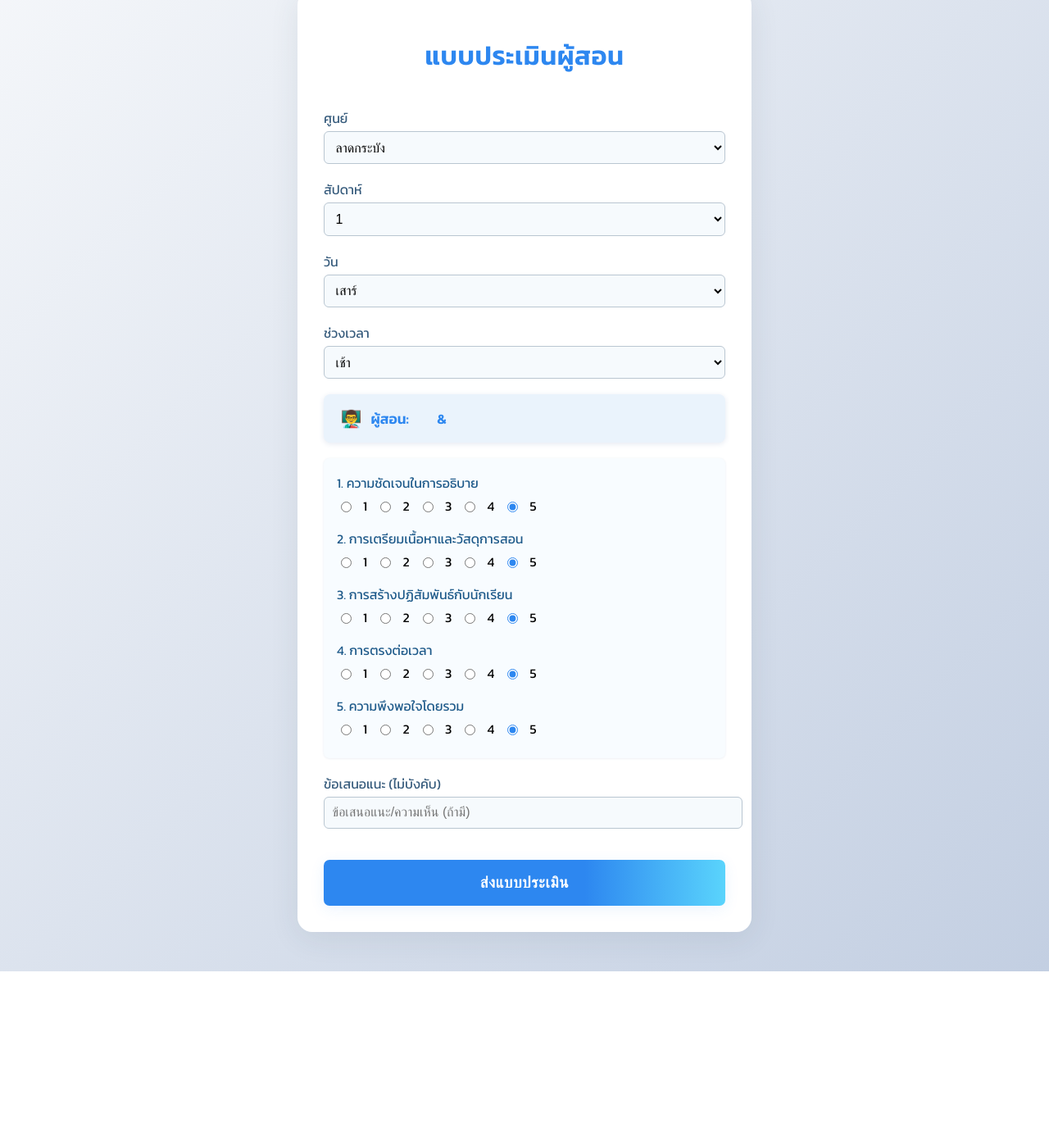
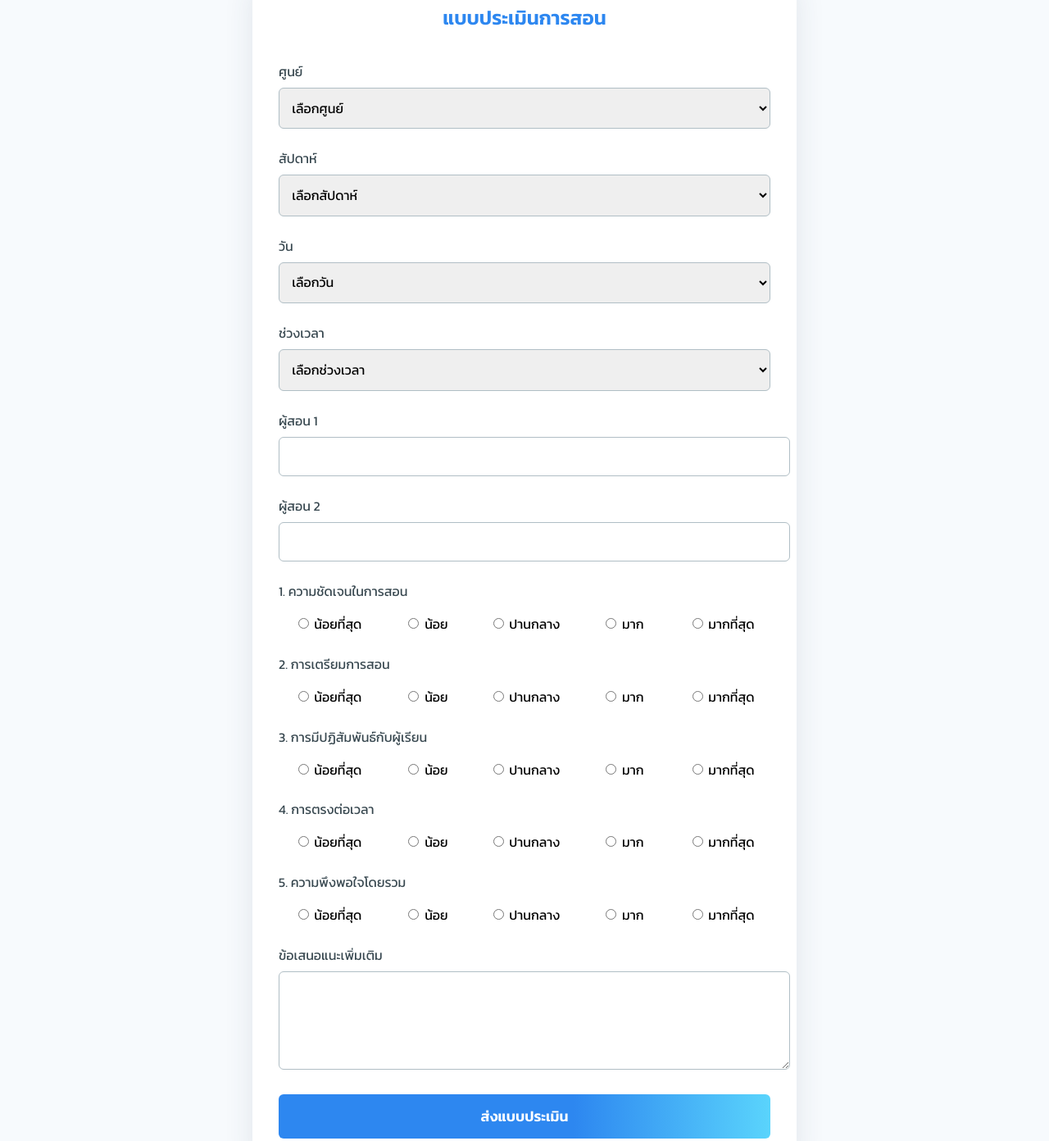
Before and after one commit to techit45/TestTeach, a plain HTML site: page student-evaluation.html in a window 1280 px wide. Shown: the part 60-1452 px from the top of the page at 82% size. Before the commit the page ends 1245 px from the top, so only its background shows below. Drawn offline with Linux system fonts and the light colour scheme; no server answers.

Commit message:
student-evaluation.html

```diff
--- a/student-evaluation.html
+++ b/student-evaluation.html
@@ -2,345 +2,390 @@
 <html lang="th">
 <head>
   <meta charset="UTF-8">
-  <title>แบบประเมินผู้สอน (นักเรียน)</title>
+  <title>แบบประเมินการสอน</title>
   <meta name="viewport" content="width=device-width, initial-scale=1">
   <style>
     @import url('https://fonts.googleapis.com/css2?family=Kanit:wght@400;600&display=swap');
     body {
       font-family: 'Kanit', Tahoma, Arial, sans-serif;
+      background: #f7fafd;
       margin: 0;
-      background: linear-gradient(135deg, #f5f7fa 0%, #c3cfe2 100%);
       min-height: 100vh;
     }
     .container {
-      max-width: 490px;
-      margin: 3em auto;
       background: #fff;
+      padding: 2em;
       border-radius: 18px;
-      box-shadow: 0 8px 36px rgba(44, 62, 80, 0.09);
-      padding: 2.5em 2em 2em 2em;
-      position:relative;
+      max-width: 600px;
+      margin: 2em auto;
+      box-shadow: 0 8px 36px rgba(44, 62, 80, 0.11);
     }
     h2 {
       text-align: center;
-      font-weight: 600;
       color: #2d87f0;
-      margin-top: 0.5em;
-      margin-bottom: 1.25em;
-      letter-spacing: 0.5px;
-      font-size: 2em;
+      margin-top: 0;
+      margin-bottom: 1.5em;
+    }
+    .form-group {
+      margin-bottom: 1.5em;
     }
     label {
       display: block;
-      margin-top: 1.2em;
+      margin-bottom: 0.5em;
+      color: #37474f;
       font-weight: 500;
-      color: #365b7c;
     }
-    select, input[type="number"], input[type="text"] {
+    select, input[type="text"], textarea {
       width: 100%;
-      padding: 0.6em;
+      padding: 0.7em;
+      border: 1.5px solid #b0bec5;
       border-radius: 6px;
-      border: 1.5px solid #b9c6d1;
-      margin-top: 0.25em;
       font-size: 1em;
-      background: #f6fafd;
-      transition: border 0.2s;
+      font-family: inherit;
     }
-    select:focus, input[type="number"]:focus, input[type="text"]:focus {
-      border: 1.5px solid #2d87f0;
+    select:focus, input[type="text"]:focus, textarea:focus {
       outline: none;
-      background: #eef4fb;
+      border-color: #2d87f0;
+      background: #e3f2fd;
     }
-    .instructor-block {
-      margin-top: 1.1em;
-      font-size: 1.08em;
-      color: #2d87f0;
-      background: #eaf3fc;
-      padding: 0.8em 1em 0.8em 1.2em;
-      border-radius: 8px;
-      box-shadow: 0 1.5px 7px #e5e9f2;
-      font-weight: 600;
+    .rating-group {
       display: flex;
-      align-items: center;
-      gap: 0.4em;
-      margin-bottom: 1.1em;
+      justify-content: space-between;
+      margin: 1em 0;
     }
-    .instructor-block .icon {
-      font-size: 1.19em;
-      margin-right: 0.2em;
-      color: #155fa0;
+    .rating-option {
+      flex: 1;
+      text-align: center;
     }
-    .score-group {
-      margin-top: 1.1em;
-      background: #f8fcff;
-      border-radius: 7px;
-      padding: 1.1em 1em 0.5em 1em;
-      box-shadow: 0 0.5px 3px #e9ecf2;
-    }
-    .score-label {
-      margin-bottom: 0.25em;
-      color: #1e5a8a;
-      font-size: 1em;
-    }
-    .star-select {
-      margin: 0.2em 0 1em 0;
-      display: flex;
-      gap: 0.7em;
-      align-items: center;
-    }
-    .star-select input[type="radio"] {
-      accent-color: #2d87f0;
-      margin-right: 0.22em;
+    .rating-option input {
+      margin-bottom: 0.5em;
     }
     button[type="submit"] {
       width: 100%;
-      margin-top: 2.05em;
-      padding: 0.9em 1.5em;
+      padding: 0.8em;
+      background: linear-gradient(90deg,#2d87f0 60%,#5ad4fc 100%);
+      color: white;
       border: none;
-      border-radius: 7px;
-      background: linear-gradient(90deg, #2d87f0 65%, #5ad4fc 100%);
-      color: #fff;
-      font-size: 1.17em;
+      border-radius: 6px;
+      font-size: 1.1em;
+      cursor: pointer;
+      font-family: inherit;
       font-weight: 600;
-      cursor: pointer;
-      box-shadow: 0 4px 18px rgba(45,135,240,0.09);
-      transition: background 0.17s, transform 0.1s;
-      letter-spacing: 0.7px;
     }
-    button[type="submit"]:hover {
-      background: linear-gradient(90deg, #2568bb 60%, #34b6e9 100%);
-      transform: translateY(-2px) scale(1.03);
-    }
-    .thanks {
-      text-align: center;
-      font-size: 1.5em;
-      color: #36ab5f;
-      font-weight: 600;
-      margin-top: 3em;
-      animation: fadeIn 0.7s;
+    button[type="submit"]:disabled {
+      background: #b0bec5;
+      cursor: not-allowed;
     }
     .error-msg {
       color: #d32f2f;
       background: #ffeaea;
       border: 1px solid #ef9a9a;
-      padding: 1em 1em 1em 1.7em;
+      padding: 1em;
       border-radius: 7px;
-      margin-top: 1.2em;
-      font-size: 1em;
-      font-weight: 500;
+      margin-top: 1em;
       display: none;
     }
-    @keyframes fadeIn {
-      from { opacity: 0; transform: scale(0.97);}
-      to { opacity: 1;}
+    .success-msg {
+      text-align: center;
+      font-size: 1.2em;
+      color: #43a047;
+      margin-top: 2em;
+      font-weight: 600;
+      display: none;
     }
-    @media (max-width: 600px) {
-      .container { padding: 1.2em 0.4em 1.8em 0.4em;}
-      h2 { font-size: 1.25em; }
+    @media (max-width: 480px) {
+      .container {
+        margin: 1em;
+        padding: 1.5em;
+      }
+      .rating-group {
+        flex-direction: column;
+        gap: 0.5em;
+      }
+      .rating-option {
+        display: flex;
+        align-items: center;
+        gap: 1em;
+      }
+      .rating-option input {
+        margin: 0;
+      }
     }
   </style>
 </head>
 <body>
   <div class="container">
-    <h2>แบบประเมินผู้สอน</h2>
-    <form id="evalForm" autocomplete="off">
-      <label>ศูนย์
-        <select name="center" id="center" required>
-          <option>ลาดกระบัง</option>
-          <option>บางพลัด</option>
-          <option>ระยอง</option>
-          <option>ศรีราชา</option>
+    <h2>แบบประเมินการสอน</h2>
+    <form id="evaluationForm">
+      <div class="form-group">
+        <label for="center">ศูนย์</label>
+        <select id="center" required>
+          <option value="">เลือกศูนย์</option>
         </select>
-      </label>
-      <label>สัปดาห์
-        <select name="week" id="week" required>
-          <option value="1">1</option>
-          <option value="2">2</option>
-          <option value="3">3</option>
-          <option value="4">4</option>
-          <option value="5">5</option>
-          <option value="6">6</option>
-          <option value="7">7</option>
-          <option value="8">8</option>
+      </div>
+
+      <div class="form-group">
+        <label for="week">สัปดาห์</label>
+        <select id="week" required>
+          <option value="">เลือกสัปดาห์</option>
         </select>
-      </label>
-      <label>วัน
-        <select name="day" id="day" required>
-          <option value="เสาร์">เสาร์</option>
-          <option value="อาทิตย์">อาทิตย์</option>
+      </div>
+
+      <div class="form-group">
+        <label for="day">วัน</label>
+        <select id="day" required>
+          <option value="">เลือกวัน</option>
         </select>
-      </label>
-      <label>ช่วงเวลา
-        <select name="period" id="period" required>
-          <option value="เช้า">เช้า</option>
-          <option value="บ่าย">บ่าย</option>
+      </div>
+
+      <div class="form-group">
+        <label for="period">ช่วงเวลา</label>
+        <select id="period" required>
+          <option value="">เลือกช่วงเวลา</option>
         </select>
-      </label>
-      <div class="instructor-block">
-        <span class="icon">👨‍🏫</span>
-        ผู้สอน:
-        <span id="instructorName1" style="margin-left:0.7em"></span>
-        <span style="margin: 0 0.5em;">&</span>
-        <span id="instructorName2"></span>
       </div>
-      <div class="score-group">
-        <div class="score-label">1. ความชัดเจนในการอธิบาย</div>
-        <div class="star-select">
-          <input type="radio" name="clarity" value="1" required> 1
-          <input type="radio" name="clarity" value="2"> 2
-          <input type="radio" name="clarity" value="3"> 3
-          <input type="radio" name="clarity" value="4"> 4
-          <input type="radio" name="clarity" value="5" checked> 5
-        </div>
-        <div class="score-label">2. การเตรียมเนื้อหาและวัสดุการสอน</div>
-        <div class="star-select">
-          <input type="radio" name="preparation" value="1" required> 1
-          <input type="radio" name="preparation" value="2"> 2
-          <input type="radio" name="preparation" value="3"> 3
-          <input type="radio" name="preparation" value="4"> 4
-          <input type="radio" name="preparation" value="5" checked> 5
-        </div>
-        <div class="score-label">3. การสร้างปฏิสัมพันธ์กับนักเรียน</div>
-        <div class="star-select">
-          <input type="radio" name="interaction" value="1" required> 1
-          <input type="radio" name="interaction" value="2"> 2
-          <input type="radio" name="interaction" value="3"> 3
-          <input type="radio" name="interaction" value="4"> 4
-          <input type="radio" name="interaction" value="5" checked> 5
-        </div>
-        <div class="score-label">4. การตรงต่อเวลา</div>
-        <div class="star-select">
-          <input type="radio" name="punctuality" value="1" required> 1
-          <input type="radio" name="punctuality" value="2"> 2
-          <input type="radio" name="punctuality" value="3"> 3
-          <input type="radio" name="punctuality" value="4"> 4
-          <input type="radio" name="punctuality" value="5" checked> 5
-        </div>
-        <div class="score-label">5. ความพึงพอใจโดยรวม</div>
-        <div class="star-select">
-          <input type="radio" name="satisfaction" value="1" required> 1
-          <input type="radio" name="satisfaction" value="2"> 2
-          <input type="radio" name="satisfaction" value="3"> 3
-          <input type="radio" name="satisfaction" value="4"> 4
-          <input type="radio" name="satisfaction" value="5" checked> 5
+
+      <div class="form-group">
+        <label>ผู้สอน 1</label>
+        <input type="text" id="instructor1" readonly>
+      </div>
+
+      <div class="form-group">
+        <label>ผู้สอน 2</label>
+        <input type="text" id="instructor2" readonly>
+      </div>
+
+      <div class="form-group">
+        <label>1. ความชัดเจนในการสอน</label>
+        <div class="rating-group">
+          <div class="rating-option">
+            <input type="radio" name="clarity" value="1" required>
+            <span>น้อยที่สุด</span>
+          </div>
+          <div class="rating-option">
+            <input type="radio" name="clarity" value="2">
+            <span>น้อย</span>
+          </div>
+          <div class="rating-option">
+            <input type="radio" name="clarity" value="3">
+            <span>ปานกลาง</span>
+          </div>
+          <div class="rating-option">
+            <input type="radio" name="clarity" value="4">
+            <span>มาก</span>
+          </div>
+          <div class="rating-option">
+            <input type="radio" name="clarity" value="5">
+            <span>มากที่สุด</span>
+          </div>
         </div>
       </div>
-      <label>ข้อเสนอแนะ (ไม่บังคับ)
-        <input type="text" name="comment" id="commentInput" maxlength="300" placeholder="ข้อเสนอแนะ/ความเห็น (ถ้ามี)">
-      </label>
-      <div class="error-msg" id="errorMsg"></div>
-      <button type="submit" id="submitBtn">ส่งแบบประเมิน</button>
+
+      <div class="form-group">
+        <label>2. การเตรียมการสอน</label>
+        <div class="rating-group">
+          <div class="rating-option">
+            <input type="radio" name="preparation" value="1" required>
+            <span>น้อยที่สุด</span>
+          </div>
+          <div class="rating-option">
+            <input type="radio" name="preparation" value="2">
+            <span>น้อย</span>
+          </div>
+          <div class="rating-option">
+            <input type="radio" name="preparation" value="3">
+            <span>ปานกลาง</span>
+          </div>
+          <div class="rating-option">
+            <input type="radio" name="preparation" value="4">
+            <span>มาก</span>
+          </div>
+          <div class="rating-option">
+            <input type="radio" name="preparation" value="5">
+            <span>มากที่สุด</span>
+          </div>
+        </div>
+      </div>
+
+      <div class="form-group">
+        <label>3. การมีปฏิสัมพันธ์กับผู้เรียน</label>
+        <div class="rating-group">
+          <div class="rating-option">
+            <input type="radio" name="interaction" value="1" required>
+            <span>น้อยที่สุด</span>
+          </div>
+          <div class="rating-option">
+            <input type="radio" name="interaction" value="2">
+            <span>น้อย</span>
+          </div>
+          <div class="rating-option">
+            <input type="radio" name="interaction" value="3">
+            <span>ปานกลาง</span>
+          </div>
+          <div class="rating-option">
+            <input type="radio" name="interaction" value="4">
+            <span>มาก</span>
+          </div>
+          <div class="rating-option">
+            <input type="radio" name="interaction" value="5">
+            <span>มากที่สุด</span>
+          </div>
+        </div>
+      </div>
+
+      <div class="form-group">
+        <label>4. การตรงต่อเวลา</label>
+        <div class="rating-group">
+          <div class="rating-option">
+            <input type="radio" name="punctuality" value="1" required>
+            <span>น้อยที่สุด</span>
+          </div>
+          <div class="rating-option">
+            <input type="radio" name="punctuality" value="2">
+            <span>น้อย</span>
+          </div>
+          <div class="rating-option">
+            <input type="radio" name="punctuality" value="3">
+            <span>ปานกลาง</span>
+          </div>
+          <div class="rating-option">
+            <input type="radio" name="punctuality" value="4">
+            <span>มาก</span>
+          </div>
+          <div class="rating-option">
+            <input type="radio" name="punctuality" value="5">
+            <span>มากที่สุด</span>
+          </div>
+        </div>
+      </div>
+
+      <div class="form-group">
+        <label>5. ความพึงพอใจโดยรวม</label>
+        <div class="rating-group">
+          <div class="rating-option">
+            <input type="radio" name="satisfaction" value="1" required>
+            <span>น้อยที่สุด</span>
+          </div>
+          <div class="rating-option">
+            <input type="radio" name="satisfaction" value="2">
+            <span>น้อย</span>
+          </div>
+          <div class="rating-option">
+            <input type="radio" name="satisfaction" value="3">
+            <span>ปานกลาง</span>
+          </div>
+          <div class="rating-option">
+            <input type="radio" name="satisfaction" value="4">
+            <span>มาก</span>
+          </div>
+          <div class="rating-option">
+            <input type="radio" name="satisfaction" value="5">
+            <span>มากที่สุด</span>
+          </div>
+        </div>
+      </div>
+
+      <div class="form-group">
+        <label for="comment">ข้อเสนอแนะเพิ่มเติม</label>
+        <textarea id="comment" rows="4"></textarea>
+      </div>
+
+      <button type="submit">ส่งแบบประเมิน</button>
     </form>
-    <div class="thanks" id="thanksMsg" style="display:none;">
-      ขอบคุณสำหรับการประเมิน!<br>😊
-    </div>
+
+    <div class="error-msg" id="errorMsg"></div>
+    <div class="success-msg" id="successMsg">ส่งแบบประเมินเรียบร้อยแล้ว ขอบคุณสำหรับการประเมิน!</div>
   </div>
+
 <script>
 const API_URL = 'https://script.google.com/macros/s/AKfycbxI1-QQAoSNJa-o_sM3v8ak6x4KxTRybpMjDcX0vrWH6fiUrU-LiuM9KoNm3J8bIMSC/exec';
 
+const centers = ['ลาดกระบัง', 'บางพลัด', 'ระยอง', 'ศรีราชา'];
+const weeks = [1,2,3,4,5,6,7,8];
+const days = ['เสาร์','อาทิตย์'];
+const periods = ['เช้า','บ่าย'];
+
 let instructorsMap = {};
 
-function displayError(msg) {
-  const err = document.getElementById('errorMsg');
-  err.textContent = msg;
-  err.style.display = '';
+function populateSelects() {
+  const centerSelect = document.getElementById('center');
+  const weekSelect = document.getElementById('week');
+  const daySelect = document.getElementById('day');
+  const periodSelect = document.getElementById('period');
+
+  centerSelect.innerHTML = '<option value="">เลือกศูนย์</option>' +
+    centers.map(c => `<option value="${c}">${c}</option>`).join('');
+
+  weekSelect.innerHTML = '<option value="">เลือกสัปดาห์</option>' +
+    weeks.map(w => `<option value="${w}">${w}</option>`).join('');
+
+  daySelect.innerHTML = '<option value="">เลือกวัน</option>' +
+    days.map(d => `<option value="${d}">${d}</option>`).join('');
+
+  periodSelect.innerHTML = '<option value="">เลือกช่วงเวลา</option>' +
+    periods.map(p => `<option value="${p}">${p}</option>`).join('');
 }
-function clearError() {
-  const err = document.getElementById('errorMsg');
-  err.textContent = '';
-  err.style.display = 'none';
+
+function updateInstructors() {
+  const center = document.getElementById('center').value;
+  const week = document.getElementById('week').value;
+  const day = document.getElementById('day').value;
+  const period = document.getElementById('period').value;
+
+  document.getElementById('instructor1').value = '';
+  document.getElementById('instructor2').value = '';
+
+  if (center && week && day && period) {
+    if (instructorsMap[center]?.[week]?.[day]?.[period]) {
+      const data = instructorsMap[center][week][day][period];
+      document.getElementById('instructor1').value = data.instructor1 || '';
+      document.getElementById('instructor2').value = data.instructor2 || '';
+    }
+  }
 }
 
 function fetchInstructors() {
   fetch(API_URL + '?action=getInstructors')
     .then(r => r.json())
     .then(data => {
-      instructorsMap = data;
-      updateInstructor();
+      if (data.status === 'success') {
+        instructorsMap = data.data || {};
+        updateInstructors();
+      } else {
+        throw new Error(data.message || 'โหลดข้อมูลไม่สำเร็จ');
+      }
     })
-    .catch(() => {
-      displayError('ไม่สามารถโหลดข้อมูลผู้สอนได้ กรุณารีเฟรชหน้าหรือแจ้งผู้ดูแล');
+    .catch(error => {
+      document.getElementById('errorMsg').textContent = error.message;
+      document.getElementById('errorMsg').style.display = '';
     });
 }
 
-function updateInstructor() {
-  clearError();
-  const center = document.getElementById('center').value;
-  const week = document.getElementById('week').value;
-  const day = document.getElementById('day').value;
-  const period = document.getElementById('period').value;
+document.getElementById('center').addEventListener('change', updateInstructors);
+document.getElementById('week').addEventListener('change', updateInstructors);
+document.getElementById('day').addEventListener('change', updateInstructors);
+document.getElementById('period').addEventListener('change', updateInstructors);
 
-  let i1 = '-', i2 = '-';
-  if (instructorsMap[center] && instructorsMap[center][week] && instructorsMap[center][week][day] && instructorsMap[center][week][day][period]) {
-    i1 = instructorsMap[center][week][day][period].instructor1 || '-';
-    i2 = instructorsMap[center][week][day][period].instructor2 || '-';
-  }
-  document.getElementById('instructorName1').textContent = i1;
-  document.getElementById('instructorName2').textContent = i2;
-}
+document.getElementById('evaluationForm').addEventListener('submit', function(e) {
+  e.preventDefault();
 
-['center','week','day','period'].forEach(id => {
-  document.getElementById(id).addEventListener('change', updateInstructor);
-});
-
-document.getElementById('evalForm').addEventListener('submit', function(e) {
-  e.preventDefault();
-  clearError();
+  const errorMsg = document.getElementById('errorMsg');
+  const successMsg = document.getElementById('successMsg');
+  errorMsg.style.display = 'none';
+  successMsg.style.display = 'none';
 
   const center = document.getElementById('center').value;
   const week = document.getElementById('week').value;
   const day = document.getElementById('day').value;
   const period = document.getElementById('period').value;
-  const instructor1 = document.getElementById('instructorName1').textContent;
-  const instructor2 = document.getElementById('instructorName2').textContent;
+  const instructor1 = document.getElementById('instructor1').value;
+  const instructor2 = document.getElementById('instructor2').value;
 
-  const clarity = this.clarity.value;
-  const preparation = this.preparation.value;
-  const interaction = this.interaction.value;
-  const punctuality = this.punctuality.value;
-  const satisfaction = this.satisfaction.value;
-  const comment = this.comment.value;
-
-  if (!center || !week || !day || !period) {
-    displayError('กรุณาเลือกศูนย์ สัปดาห์ วัน และช่วงเวลา');
-    return false;
-  }
-  if (!instructor1 || !instructor2 || instructor1 === '-' || instructor2 === '-') {
-    displayError('ไม่พบข้อมูลผู้สอน กรุณาตรวจสอบกับผู้ดูแล');
-    return false;
+  if (!instructor1 && !instructor2) {
+    errorMsg.textContent = 'กรุณาเลือกศูนย์/สัปดาห์/วัน/เวลา ที่มีผู้สอน';
+    errorMsg.style.display = '';
+    return;
   }
 
-  document.getElementById('submitBtn').disabled = true;
-  document.getElementById('submitBtn').textContent = 'กำลังส่ง...';
-
-  fetch(API_URL, {
-    method: 'POST',
-    body: JSON.stringify({
-      action: 'submitEvaluation',
-      center, week, day, period,
-      instructor1, instructor2,
-      clarity, preparation, interaction, punctuality, satisfaction,
-      comment
-    })
-  })
-  .then(res => {
-    if (!res.ok) throw new Error('ส่งข้อมูลผิดพลาด');
-    return res.text();
-  })
-  .then(() => {
-    document.getElementById('evalForm').style.display = 'none';
-    document.getElementById('thanksMsg').style.display = '';
-  })
-  .catch(() => {
-    displayError('ส่งข้อมูลไม่สำเร็จ กรุณาลองใหม่ หรือแจ้งผู้ดูแลระบบ');
-  })
-  .finally(() => {
-    document.getElementById('submitBtn').disabled = false;
-    document.getElementById('submitBtn').textContent = 'ส่งแบบประเมิน';
-  });
-});
-
-fetchInstructors();
-</script>
-</body>
-</html>
+  const clarity = document.querySelector('input[name="clarity"]:checked')?.value;
+  const preparation = document.querySelector
```
